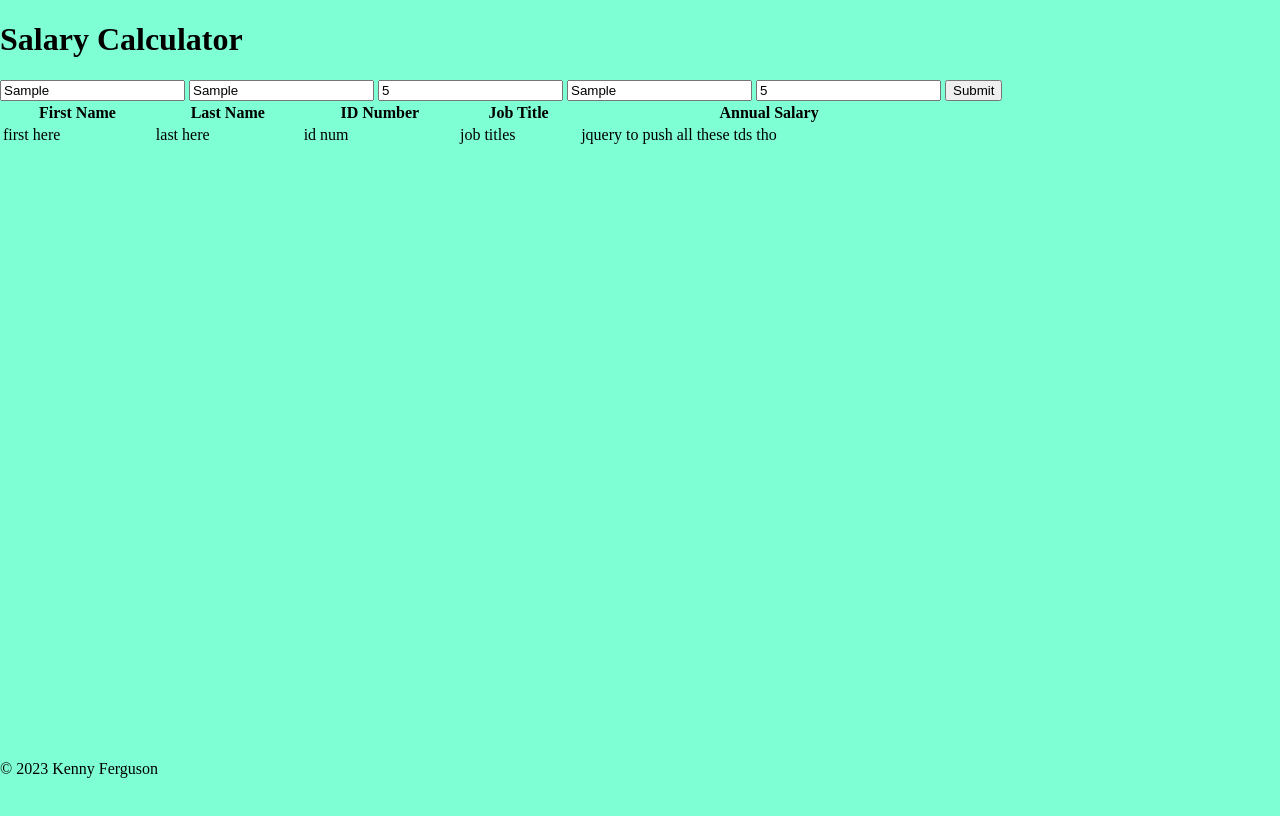
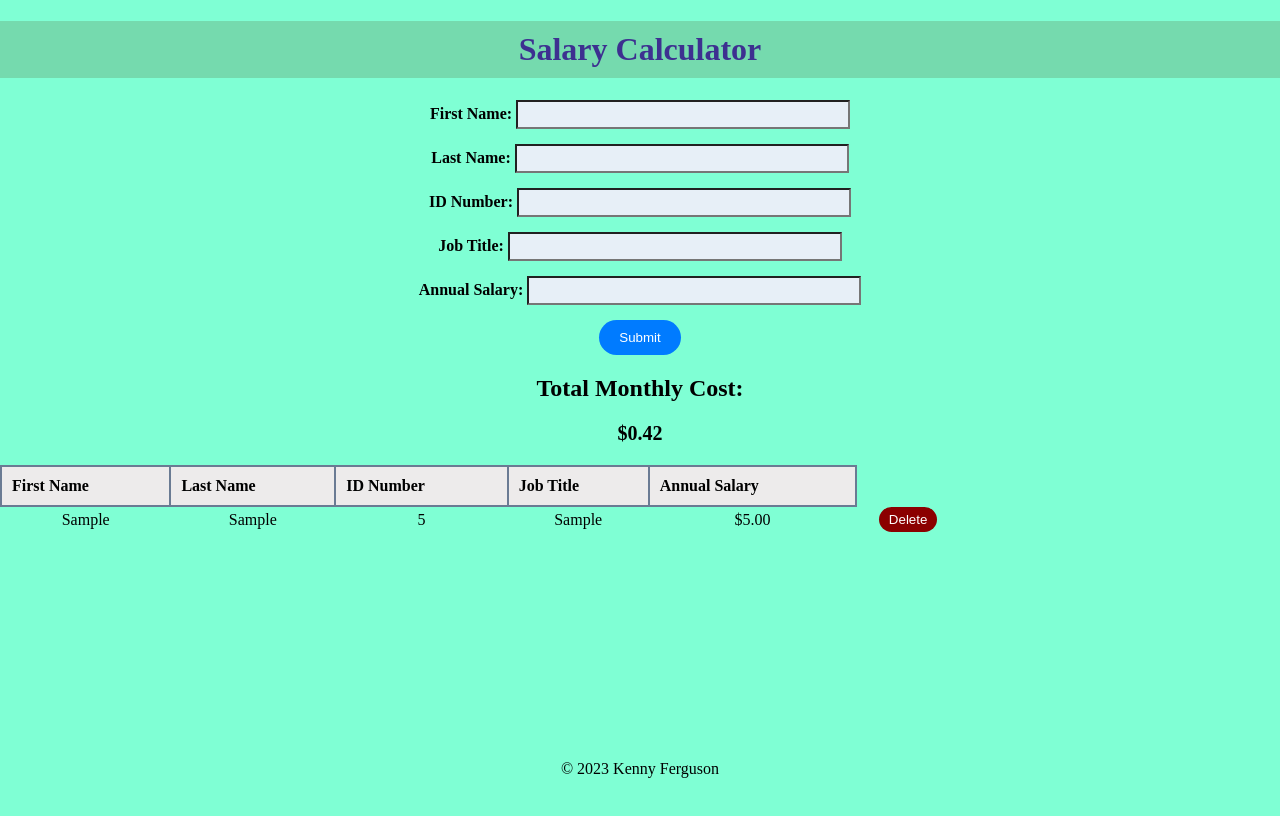
Before and after one commit to Kennyfergy/jQuery-Salary-Calculator, a plain HTML site: page index.html in a window 1280 px wide. Both pictures are taken after typing "Sample", "Sample", "5", "Sample", "5" into the empty fields and a click on the button "Submit". Drawn offline with Linux system fonts and the light colour scheme.

Commit message:
the page is working now but i broke the update total cost feature

```diff
--- a/CSS/styles.css
+++ b/CSS/styles.css
@@ -2,6 +2,7 @@ body {
   background-color: aquamarine;
   min-height: 100vh;
   margin: 0;
+  text-align: center;
 }
 
 #footer {
@@ -10,3 +11,71 @@ body {
   width: 100%;
   height: 2.5rem;
 }
+h1 {
+  background-color: rgb(117, 218, 174);
+  color: rgb(61, 48, 144);
+  padding: 10px;
+}
+form {
+  margin-top: 15px;
+}
+
+label {
+  font-weight: bold;
+}
+
+input {
+  width: 25%;
+  padding: 5px;
+  margin-bottom: 15px;
+  background-color: #e7eff7;
+}
+button {
+  background-color: #007bff;
+  color: white;
+  padding: 10px 20px;
+  border: none;
+  cursor: pointer;
+  border-radius: 20px;
+}
+button:hover {
+  background-color: #0056b3;
+}
+#costDisplay {
+  margin-top: 20px;
+}
+#monthlyCost {
+  font-size: 20px;
+  font-weight: bold;
+}
+.redBackground {
+  background-color: red;
+}
+.normalBackground {
+  background-color: aquamarine;
+}
+table {
+  width: 75%;
+  border-collapse: collapse;
+  margin-top: 10px;
+}
+th,
+tb {
+  border: 2px solid #6a7b93;
+  padding: 10px;
+  text-align: left;
+}
+th {
+  background-color: #edebeb;
+}
+.deleteBtn {
+  background-color: darkred;
+  color: white;
+  border: none;
+  padding: 5px 10px;
+  cursor: pointer;
+  border-radius: 20px;
+}
+.deleteBtn:hover {
+  background-color: red;
+}
--- a/JS/client.js
+++ b/JS/client.js
@@ -1,10 +1,75 @@
-$(onReady);
+$(document).ready(function () {
+  const employeeForm = $("#employeeForm");
+  const submitBtn = $("#submitBtn");
+  const monthlyCostDisplay = $("#monthlyCost");
+  const employeeTable = $("#employeeTable tbody");
 
-function onReady() {
+  let totalMonthlyCost = 0;
 
-console.log('Hello World');
+  submitBtn.click(function () {
+    // Get input values
+    const firstName = $("#firstName").val();
+    const lastName = $("#lastName").val();
+    const idNumber = $("#idNumber").val();
+    const jobTitle = $("#jobTitle").val();
+    const annualSalary = Number($("#annualSalary").val());
 
+    // Calculate monthly cost and update total
+    const monthlySalary = annualSalary / 12;
+    totalMonthlyCost += monthlySalary;
 
+    // Clear input fields
+    $("#firstName").val("");
+    $("#lastName").val("");
+    $("#idNumber").val("");
+    $("#jobTitle").val("");
+    $("#annualSalary").val("");
 
+    // Append employee information to the table
+    employeeTable.append(`
+            <tr>
+                <td>${firstName}</td>
+                <td>${lastName}</td>
+                <td>${idNumber}</td>
+                <td>${jobTitle}</td>
+                <td>$${annualSalary.toFixed(2)}</td>
+                <td><button class="deleteBtn">Delete</button></td>
+            </tr>
+        `);
 
-} // end onReady
+    // Update total monthly cost on the DOM
+    monthlyCostDisplay.text(`$${totalMonthlyCost.toFixed(2)}`);
+    //used toFixed(2) to round to nearest 2 decimal places
+
+    // Applying red background if monthly total greater than 20,000
+    if (totalMonthlyCost > 20000) {
+      monthlyCostDisplay.addClass("redBackground");
+    } else {
+      monthlyCostDisplay.addClass("normalBackground");
+      //trying to remove the red background, but would have to add it to the delete button i think
+    }
+  });
+
+  // Handle delete button click
+  employeeTable.on("click", ".deleteBtn", function () {
+    const row = $(this).closest("tr");
+    //console.log(this); used to make sure it targeted the delete button
+    // $(this) referring to this button that was clicked;
+    //closest('tr) looking for the closest table row
+
+    const salaryCell = row.find("td:nth-child(5)");
+    //console.log('salaryCell', salaryCell);
+    //searching in the row -> .find -> finding <td> element -> looking for 5th child which is annual salary
+
+    const annualSalary = Number(salaryCell.text());
+
+    totalMonthlyCost -= annualSalary / 12;
+
+    row.remove(); // removes entire table row
+    //return confirm('Are you sure?') tried adding a confirm, but couldn't get it
+    // to update monthly cost after confirming
+
+    // Update total monthly cost on the DOM
+    monthlyCostDisplay.text(`$${totalMonthlyCost.toFixed(2)}`);
+  });
+});
--- a/index.html
+++ b/index.html
@@ -10,19 +10,39 @@
   </head>
   <body>
     <main id="form">
-      <header>
-        <h1>Salary Calculator</h1>
-      </header>
-      <section>
-        <h2></h2>
-        <input type="text" placeholder="First Name" id="firstName" />
-        <input type="text" placeholder="Last Name" id="lastName" />
-        <input type="number" placeholder="ID Number" id="idNumber" />
-        <input type="text" placeholder="Job Title" id="jobTitle" />
-        <input type="number" placeholder="Annual Salary" id="annualSalary" />
-        <button id="submitButton" type="submit">Submit</button>
-      </section>
-      <table style="width: 75%">
+      <h1>Salary Calculator</h1>
+      <form id="employeeForm">
+        <div class="inputFields">
+          <label for="firstName">First Name:</label>
+          <input type="text" id="firstName" />
+        </div>
+
+        <div class="inputFields">
+          <label for="lastName">Last Name:</label>
+          <input type="text" id="lastName" />
+        </div>
+
+        <div class="inputFields">
+          <label for="idNumber">ID Number:</label>
+          <input type="number" id="idNumber" />
+        </div>
+
+        <div class="inputFields">
+          <label for="jobTitle">Job Title:</label>
+          <input type="text" id="jobTitle" />
+        </div>
+        <div class="inputFields">
+          <label for="annualSalary">Annual Salary:</label>
+          <input type="number" id="annualSalary" />
+        </div>
+        <button type="button" id="submitBtn">Submit</button>
+      </form>
+      <div id="costDisplay">
+        <h2>Total Monthly Cost:</h2>
+        <p id="monthlyCost">0</p>
+      </div>
+
+      <table id="employeeTable">
         <thead>
           <tr>
             <th>First Name</th>
@@ -32,20 +52,9 @@
             <th>Annual Salary</th>
           </tr>
         </thead>
-        <tbody>
-          <tr>
-            <td>first here</td>
+        <tbody></tbody>
+      </table>
 
-            <td>last here</td>
-
-            <td>id num</td>
-
-            <td>job titles</td>
-
-            <td>jquery to push all these tds tho</td>
-          </tr>
-        </tbody>
-      </table>
       <footer id="footer">&copy; 2023 Kenny Ferguson</footer>
     </main>
   </body>
```
